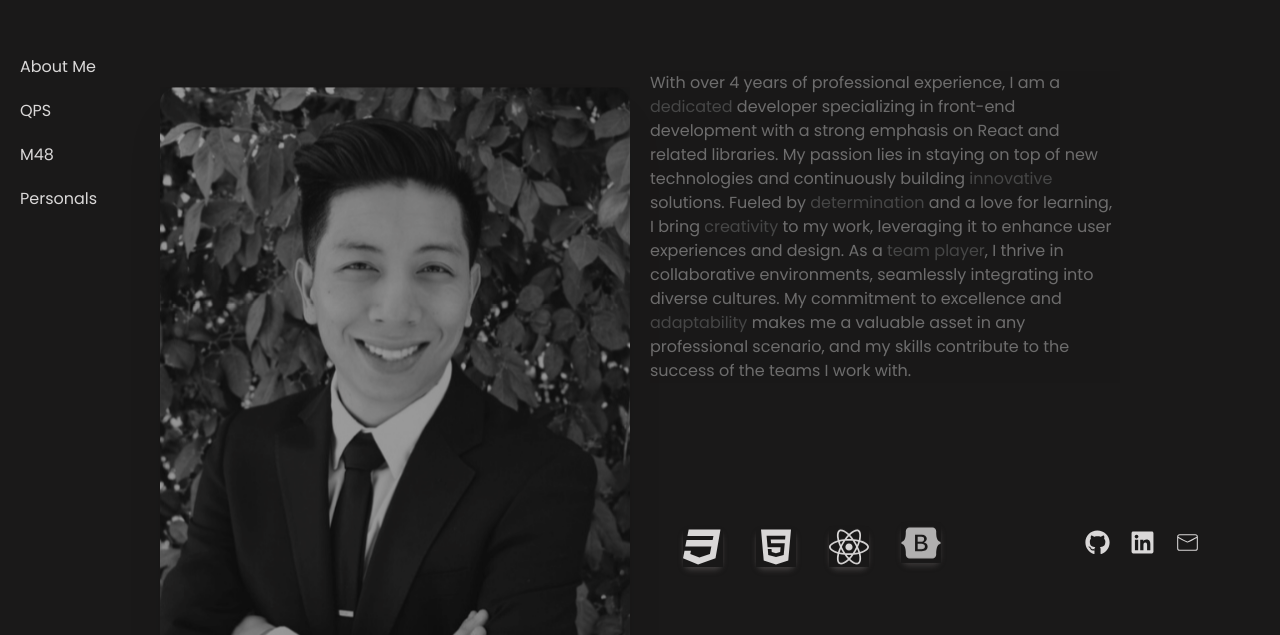
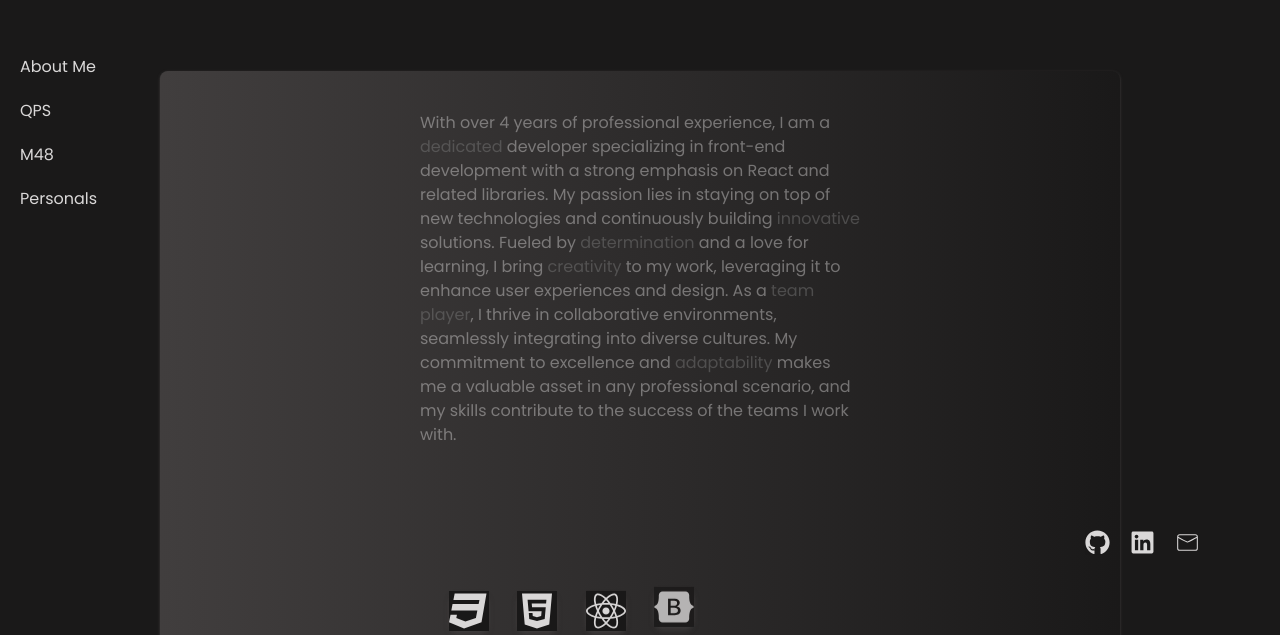
Before and after one commit to Kevetic/2024-Portfolio, a React (Vite) app: page / in a window 1280 px wide. Shown: the part 165-800 px from the top of the page. Built offline with nearby package versions, Linux system fonts and the light colour scheme.

Commit message:
fixed about me page

```diff
--- a/src/components/AboutMe/AboutMe.jsx
+++ b/src/components/AboutMe/AboutMe.jsx
@@ -3,7 +3,6 @@ import { motion } from "framer-motion";
 import { FaCss3, FaHtml5, FaReact, FaBootstrap } from "react-icons/fa";
 import { SiTailwindcss, SiJavascript } from "react-icons/si";
 import "./AboutMe.css";
-import photo from "/photo.png";
 
 const icons = [
   <FaCss3 size="40" />,
@@ -17,24 +16,12 @@ const icons = [
 const renderSummary = ({ defaultState }) => {
   return (
     <>
-      <motion.div
-        initial={{ opacity: 0, y: 50 }}
-        whileInView={{ opacity: 1, y: 0 }}
-        transition={{ duration: 3 }}
-        className="w-1/2"
-      >
-        <img
-          src={photo}
-          alt="Profile Picture"
-          className="rounded-2xl grayscale opacity-90 shadow-2xl "
-        />
-      </motion.div>
-      <div className="w-1/2">
+      <div className="w-1/2 bg-transparent">
         <motion.div
           initial={{ opacity: 0 }}
           whileInView={{ opacity: 1 }}
           transition={{ duration: 5 }}
-          className="text-left md:text-base about-text text-xs overflow-y-scroll md:overflow-hidden h-48 md:h-fit about-me"
+          className="text-left md:text-base about-text text-xs overflow-y-scroll md:overflow-hidden h-48 md:h-fit bg-transparent about-me"
         >
           With over 4 years of professional experience, I am a{" "}
           <span>dedicated</span> developer specializing in front-end development
@@ -53,7 +40,7 @@ const renderSummary = ({ defaultState }) => {
           initial="hidden"
           whileInView="visible"
           transition={{ staggerChildren: 0.3 }}
-          className="justify-evenly md:mt-36 flex mt-0 absolute md:static -bottom-20 md:bottom-0 -left-2 md:left-0"
+          className="justify-evenly md:mt-36 flex mt-0 absolute md:static -bottom-20 md:bottom-0 -left-2 md:left-0 bg-transparent"
         >
           {icons.map((icon, idx) => {
             return (
@@ -78,7 +65,7 @@ const renderSummary = ({ defaultState }) => {
 
 export default function AboutMe({ defaultState }) {
   return (
-    <div className="w-10/12 m-auto text-center relative justify-center flex mt-10 lg:w-9/12 gap-5 items-cente md:items-none md:flex-row relative md:static">
+    <div className="w-10/12 m-auto text-center relative justify-center flex mt-10 lg:w-9/12 gap-5 items-cente md:items-none md:flex-row relative md:static p-10 rounded-lg shadow shadow-border rounded-lg bg-gradient-to-r from-border to-background">
       {renderSummary({ defaultState })}
     </div>
   );
```
